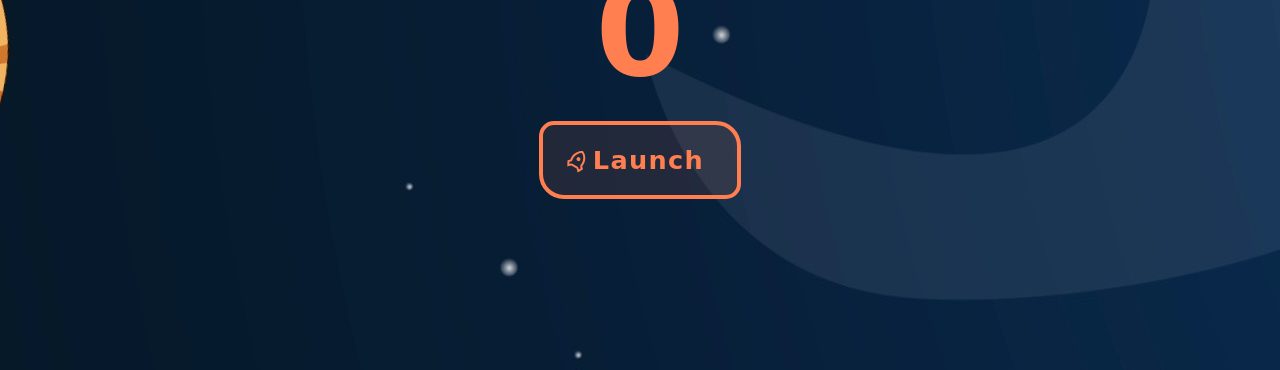
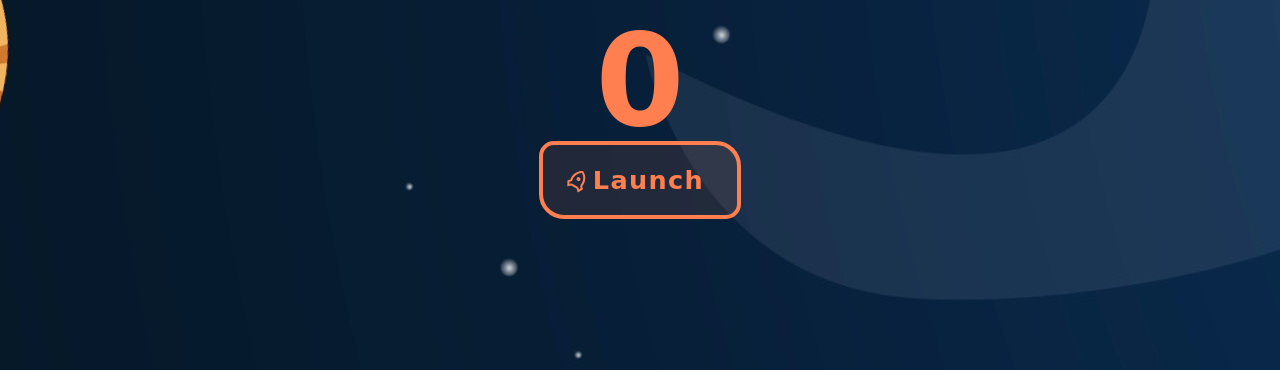
Before and after one commit to ValerioSpagnoli/RandInt-Site, a plain HTML site: page index.html in a window 1280 px wide. Shown: the part 430-800 px from the top of the page. Drawn offline with Linux system fonts and the light colour scheme; a web font is replaced by a local one.

Commit message:
Update style.css

```diff
--- a/style.css
+++ b/style.css
@@ -15,7 +15,7 @@
     position: relative;
     display: grid;
     grid-template-columns: 100vw;
-    grid-template-rows: 80px 30px 80px 20px 80px 30px 80px;
+    grid-template-rows: 80px 40px 80px 80px 80px;
     grid-gap: 10px;
     margin: 20px;
 }
```
